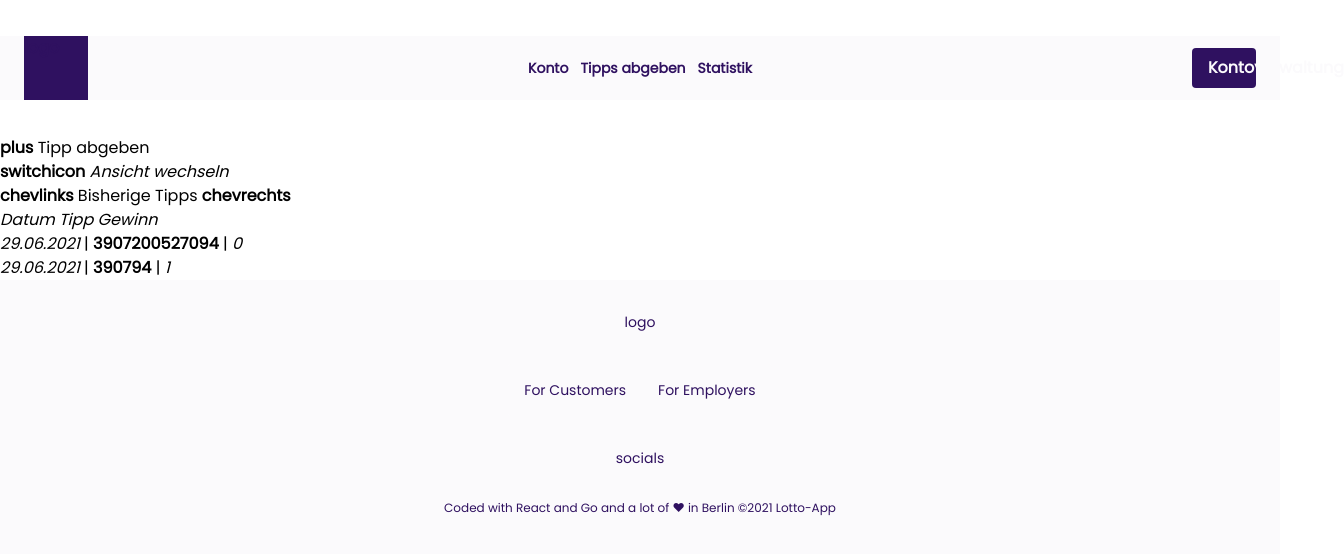
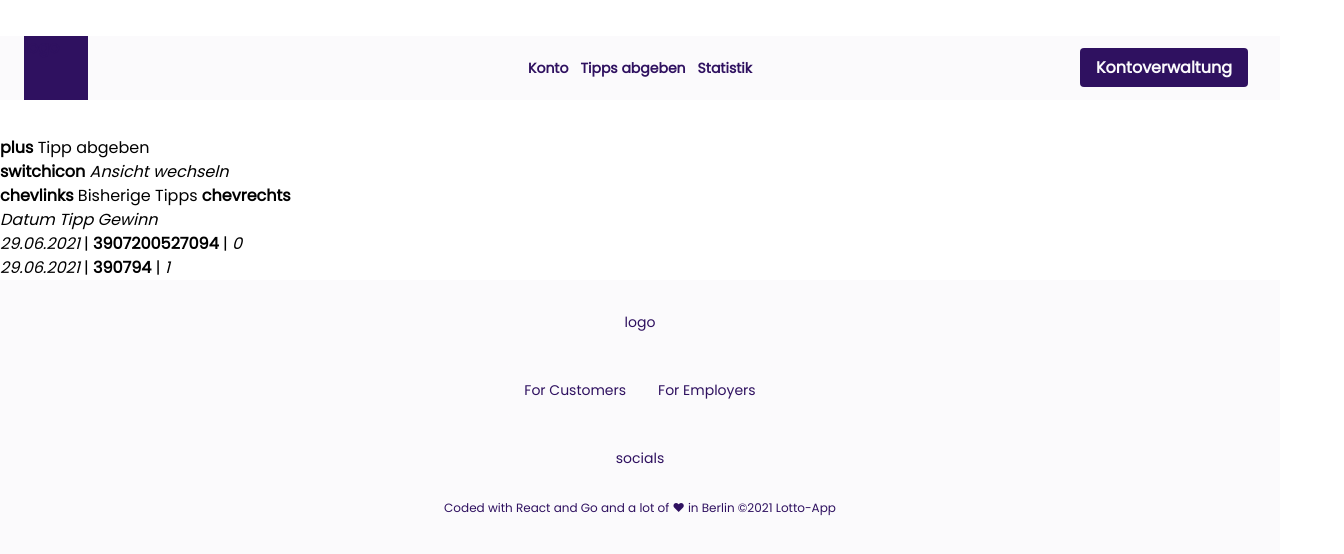
Before and after one commit to crescendolll/lotto, a React (Create React App) app in the folder lotto-ui/: page / in a window 1280 px wide. Shown: the top 554 px of the page, 1344 px wide, since content can reach past the window. Built offline with nearby package versions, Linux system fonts and the light colour scheme.

Commit message:
changed empty hrefs for eslint

```diff
--- a/lotto-ui/src/components/layout/Footer/Footer.jsx
+++ b/lotto-ui/src/components/layout/Footer/Footer.jsx
@@ -5,14 +5,14 @@ export const Footer = () => {
     <div className='bg-hellgrau text-primary text-sm grid justify-items-center space-y-8'>
       <div className='pt-8'>logo</div>
       <div className='bg-hellgrau p-4 rounded space-x-8'>
-        <a href='#' className=''>For Customers</a>
-        <a href='#'>For Employers</a>
+        <a href='/' className=''>For Customers</a>
+        <a href='/'>For Employers</a>
       </div>
       <div>
           socials
       </div>
       <div className='text-xs pb-20'>
-        Coded with React and Go and a lot of ❤ in Berlin ©2021 Lotto-App{' '}
+        Coded with React and Go and a lot of ❤ in Berlin ©2021 Lotto-App
       </div>
     </div>
   )
--- a/lotto-ui/src/components/layout/Header/Header.jsx
+++ b/lotto-ui/src/components/layout/Header/Header.jsx
@@ -3,23 +3,30 @@ import React from 'react'
 export const Header = () => {
   return (
     <div className='bg-hellgrau my-9 font-bold text-primary flex justify-between px-6 items-center'>
-      <div className='h-16 w-16 bg-primary hover:bg-primary_neon'>logo</div>
+      <div className='w-44'>
+        <div className='h-16 w-16 bg-primary hover:bg-primary_neon align-center'>logo</div>
+      </div>
       <nav className='content-around'>
         <ul className='text-sm flex px-2 '>
           <li className='pr-3 hover:text-primary_neon'>
-            <a href='#'>Konto</a>
+            <a href='/'>Konto</a>
           </li>
           <li className='pr-3 hover:text-primary_neon'>
-            <a href='#'>Tipps abgeben</a>
+            <a href='/'>Tipps abgeben</a>
           </li>
           <li className='hover:text-primary_neon'>
-            <a href='#'>Statistik</a>
+            <a href='/'>Statistik</a>
           </li>
         </ul>
       </nav>
-      <a className='w-16 bg-primary text-hellgrau px-4 py-2 rounded hover:bg-primary_neon' href='#'>
-        Kontoverwaltung
-      </a>
+      <div className='w-44'>
+        <a
+          className='bg-primary text-hellgrau px-4 py-2 rounded hover:bg-primary_neon'
+          href='/'
+        >
+          Kontoverwaltung
+        </a>
+      </div>
     </div>
   )
 }
```
